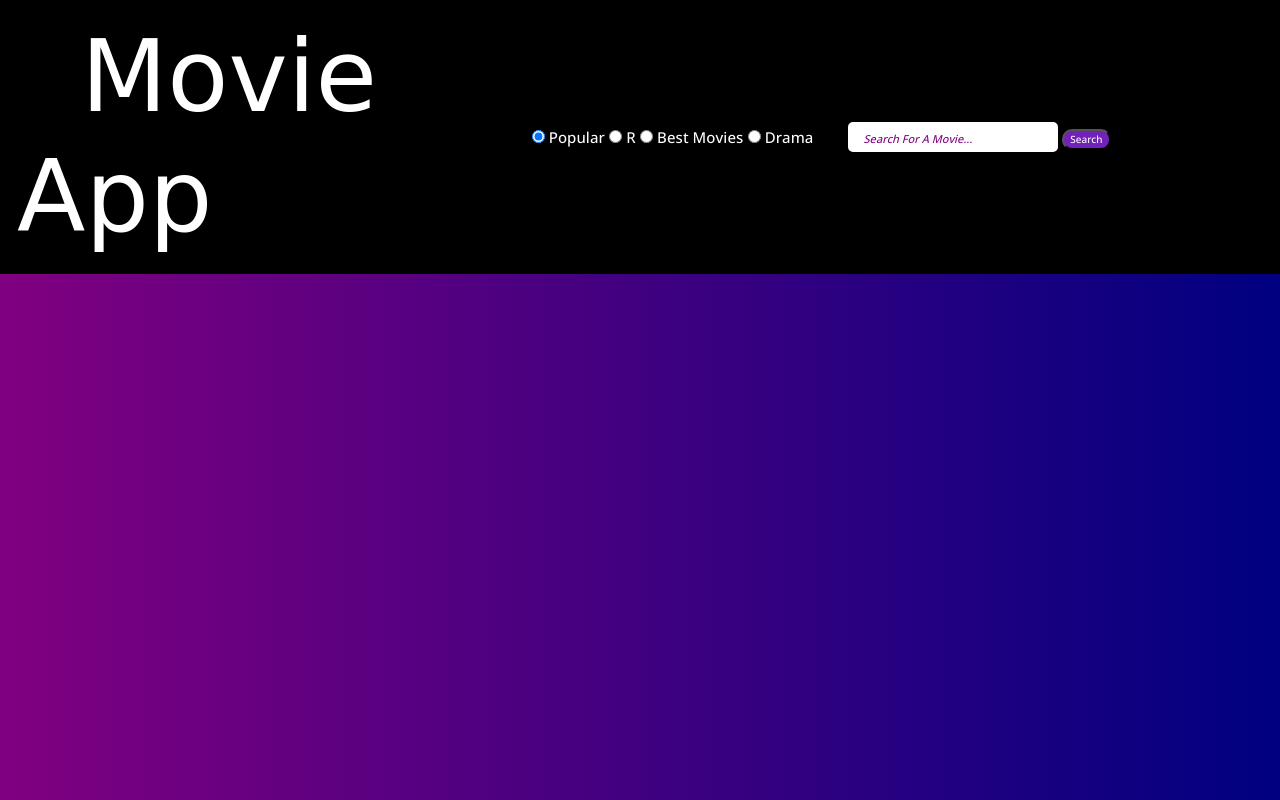
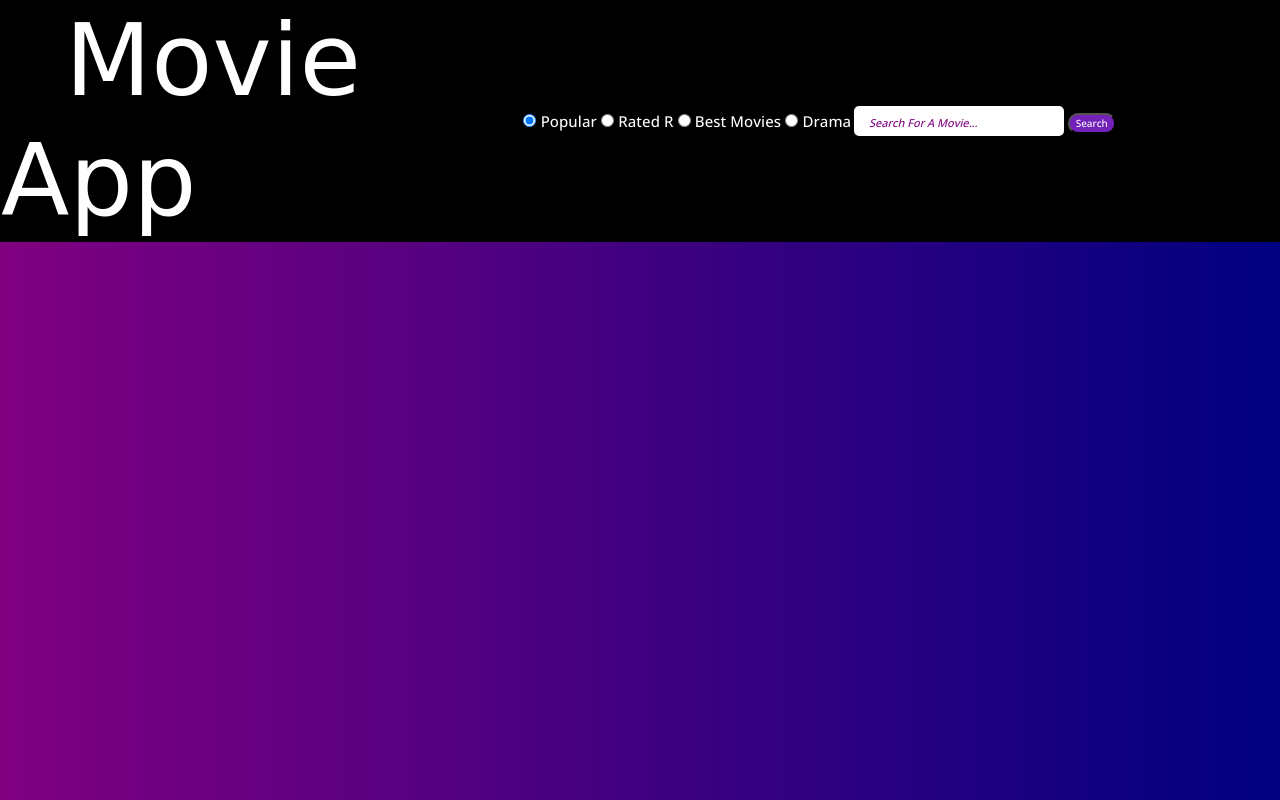
Before and after one commit to bettinastaartjes/Movie-App, a website: page index.html in a window 1280 px wide. Drawn offline with nearby package versions, Linux system fonts and the light colour scheme; no server answers; a web font is replaced by a local one.

Commit message:
fixed Rated R part LOL

```diff
--- a/assets/css/style.css
+++ b/assets/css/style.css
@@ -22,7 +22,6 @@ h2 {
 /*styling the header where the logo and search bar live*/
 header {
     background-color: rgb(0, 0, 0);
-    padding: 1rem;
     display: flex;
     /* justify-content: flex-end; */
 }
--- a/index.html
+++ b/index.html
@@ -32,7 +32,7 @@
                         <label for="Popular">Popular</label>
 
                         <input type="radio" id="R" name="movie_type" value="R">
-                        <label for="R">R</label>
+                        <label for="R">Rated R</label>
 
                         <input type="radio" id="Best" name="movie_type" value="Best">
                         <label for="Best">Best Movies</label>
```
